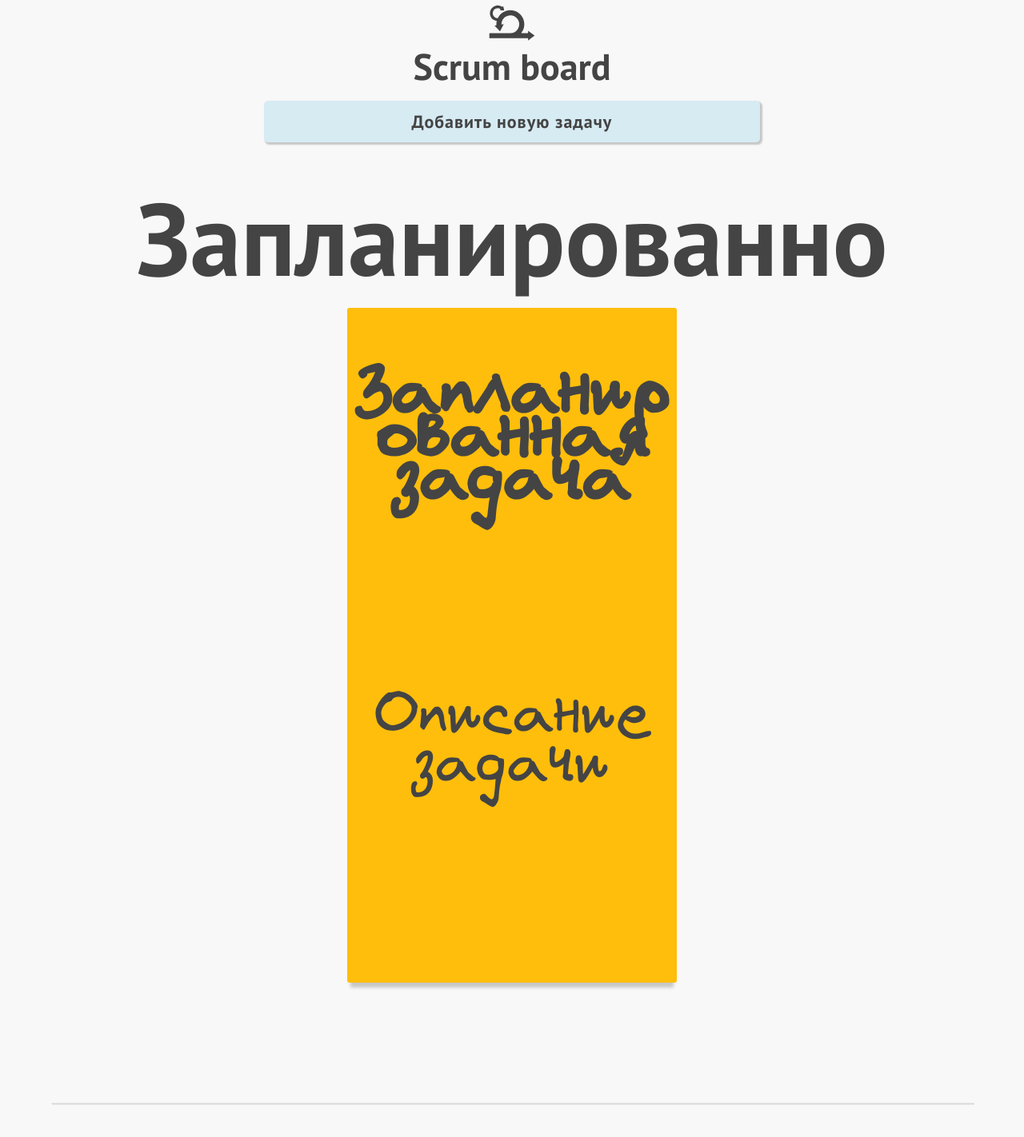
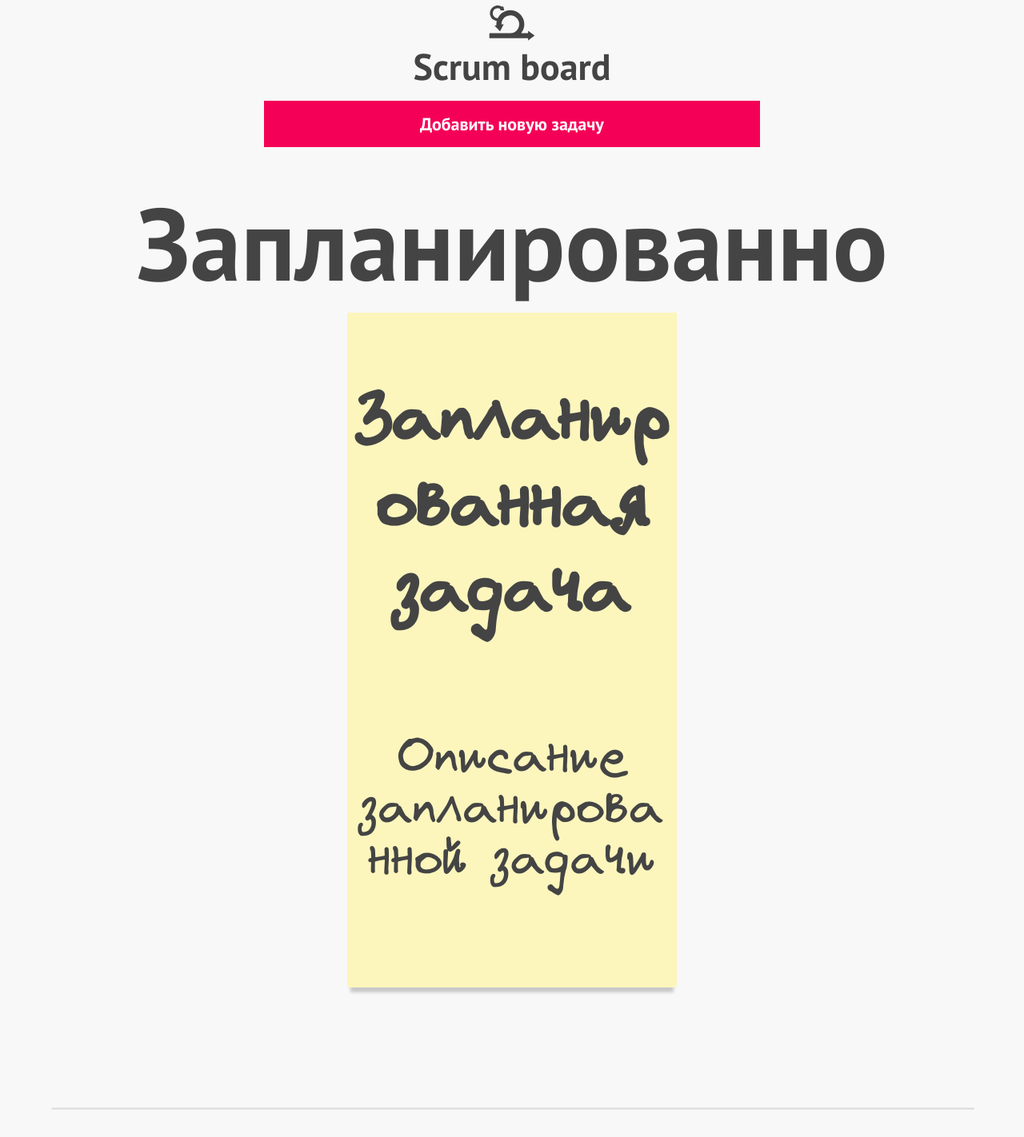
Before and after one commit to demetr1ss/scrum-board, a React (Create React App) app: page / in a window 1280 px wide. Shown: the top 1422 px of the page at 80% size. Built offline with nearby package versions, Linux system fonts and the light colour scheme.

Commit message:
Добавит стилизацию мобильноый версии

```diff
--- a/src/components/AddTaskButton/AddTaskButton.module.css
+++ b/src/components/AddTaskButton/AddTaskButton.module.css
@@ -2,15 +2,22 @@
   font-family: "PT Sans", sans-serif;
   font-weight: 700;
   font-size: 22px;
-  letter-spacing: 1px;
-  color: inherit;
-  border: none;
+  color: #ffffff;
   padding: 12px 18px;
-  border-radius: 5px;
   width: 90%;
   max-width: 620px;
-  background-color: #d7ebf3;
-  box-shadow: 2px 2px 2px 1px rgba(0, 0, 0, 0.2);
+  background: none;
+  background-color: #f50057;
+  border: 3px solid #f50057;
   cursor: pointer;
   margin-bottom: 32px;
 }
+
+.button:hover,
+.button:focus,
+.button:active {
+  color: #f50057;
+  background: none;
+  -webkit-tap-highlight-color: rgba(0, 0, 0, 0);
+  outline: none;
+}
--- a/src/components/Footer/Footer.module.css
+++ b/src/components/Footer/Footer.module.css
@@ -1,3 +1,28 @@
 .footer {
   margin-top: auto
 }
+
+.list {
+  list-style-type: none;
+  padding: 0;
+  margin: 0;
+  display: flex;
+  gap: 6vw;
+}
+
+.link {
+  display: block;
+  -webkit-tap-highlight-color: rgba(0, 0, 0, 0);
+  outline: none;
+}
+
+.link:hover .logo,
+.link:focus .logo,
+.link:active .logo {
+  fill: #f50057;
+}
+
+.logo {
+  width: 8vw;
+  height: 8vw;
+}
--- a/src/components/Main/Main.tsx
+++ b/src/components/Main/Main.tsx
@@ -1,12 +1,12 @@
 import AddTaskButton from '../AddTaskButton/AddTaskButton';
 import styles from './Main.module.css';
+import Task from '../Task/Task';
 import {tasks} from '../../mock';
-import Task from '../Task/Task';
 import {RuTitle} from '../../consts/const';
 
 
 export default function Main() {
-  const fieldName = Object.keys(tasks);
+  const fieldNames = Object.keys(tasks);
 
   return (
     <main className={styles.main}>
@@ -14,12 +14,12 @@ export default function Main() {
       <AddTaskButton />
       <section className="main__board board">
         <ul className={styles.list}>
-          {fieldName.map((field) => (
-            <li className={styles.item} key={field}>
-              <h2 className={styles.itemTitle}>{RuTitle[field]}</h2>
+          {fieldNames.map((fieldName) => (
+            <li className={styles.item} key={fieldName}>
+              <h2 className={styles.itemTitle}>{RuTitle[fieldName]}</h2>
               <ul className={styles.itemList}>
-                {tasks[field].map((task) => (
-                  <Task key={task.id} name={field} />
+                {tasks[fieldName].map((task) => (
+                  <Task key={task.id} task={task} fieldName={fieldName} />
                 ))}
               </ul>
             </li>
--- a/src/components/Task/Task.module.css
+++ b/src/components/Task/Task.module.css
@@ -10,32 +10,32 @@
   max-width: 400px;
   margin: 0 auto;
   padding: 6px;
-  border-radius: 3px;
+  border-radius: 1px 1px 4px 4px;
   box-shadow: 0px 10px 4px -4px rgba(0, 0, 0, 0.2);
 }
 
 .scheduled {
-  background-color: #ffbe0b;
+  background-color: #fcf6bd;
 }
 
 .current {
-  background-color: #f5cac3;
+  background-color: #e4c1f9;
 }
 
 .completed {
-  background-color: #74c69d;
+  background-color: #d0f4de;
 }
 
 .title {
   font-size: 7vw;
-  line-height: 60%;
+  line-height: 120%;
   margin: 0;
   padding: 6vw 0;
 }
 
 .description {
-  font-size: 6vw;
-  line-height: 80%;
+  font-size: 5vw;
+  line-height: 100%;
   margin: auto 0;
   padding-bottom: 6vw;
 }
--- a/src/components/Task/Task.tsx
+++ b/src/components/Task/Task.tsx
@@ -1,18 +1,22 @@
+import {TaskType} from '../../types/types';
 import styles from './Task.module.css';
 
-type TaskType = {
-  name: string;
+type TaskPropsType = {
+  task: TaskType;
+  fieldName: string;
 }
 
-export default function Task({name}: TaskType) {
+export default function Task({task, fieldName}: TaskPropsType) {
+  const {title, description} = task;
+
   return (
     <li className={`${styles.item}`}>
-      <div className={`${styles[name]} ${styles.wrapper}`}>
+      <div className={`${styles[fieldName]} ${styles.wrapper}`}>
         <h3 className={styles.title}>
-          Запланированная задача
+          {title}
         </h3>
         <p className={styles.description}>
-          Описание задачи
+          {description}
         </p>
       </div>
     </li>
--- a/src/mock.ts
+++ b/src/mock.ts
@@ -3,22 +3,22 @@ import {TasksType} from './types/types';
 export const tasks: TasksType = {
   scheduled: [{
     id: 1,
-    title: 'Заголовок задачи',
-    description: 'Описание задачи'
+    title: 'Запланированная задача',
+    description: 'Описание запланированной задачи'
   }],
   current: [{
     id: 1,
-    title: 'Заголовок задачи',
-    description: 'Описание задачи'
+    title: 'Задача в работе',
+    description: 'Описание текущей задачи'
   },
   {
     id: 2,
-    title: 'Заголовок задачи',
-    description: 'Описание задачи'
+    title: 'Задача в работе 2',
+    description: 'Описание текущей задачи 2'
   }],
   completed: [{
     id: 1,
-    title: 'Заголовок задачи',
-    description: 'Описание задачи'
+    title: 'Завершенная задача',
+    description: 'Описание завершенной задачи'
   }]
 };
```
Also changed, not shown: src/components/Footer/Footer.tsx (+12 -6 lines).
